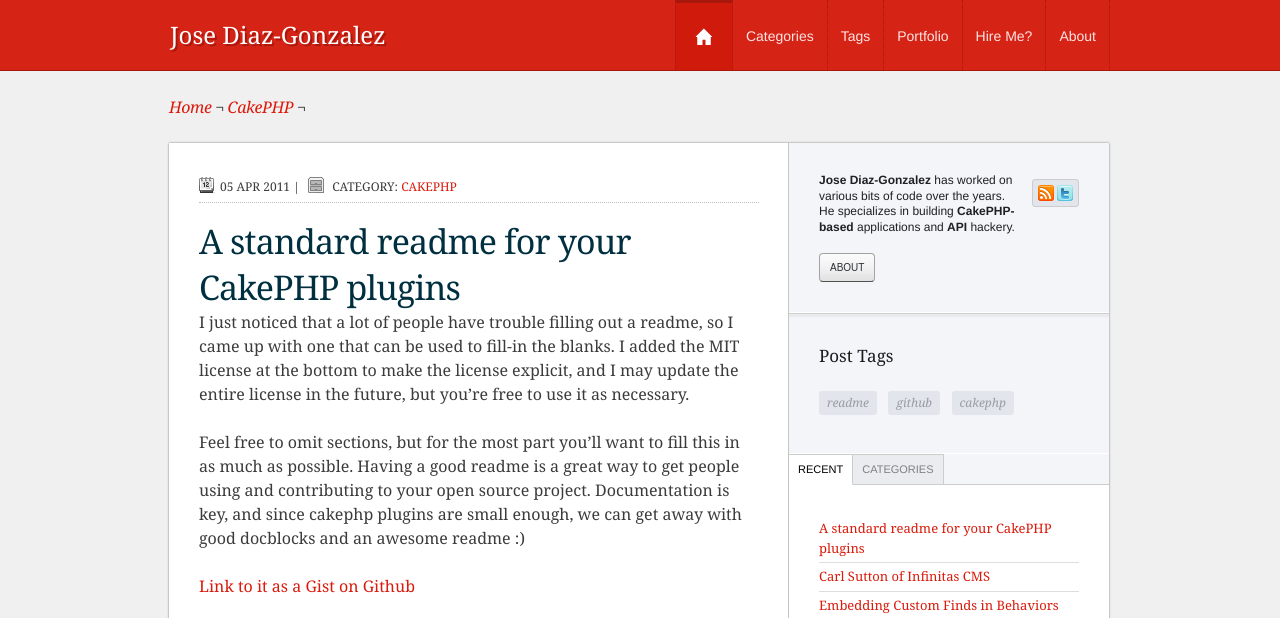
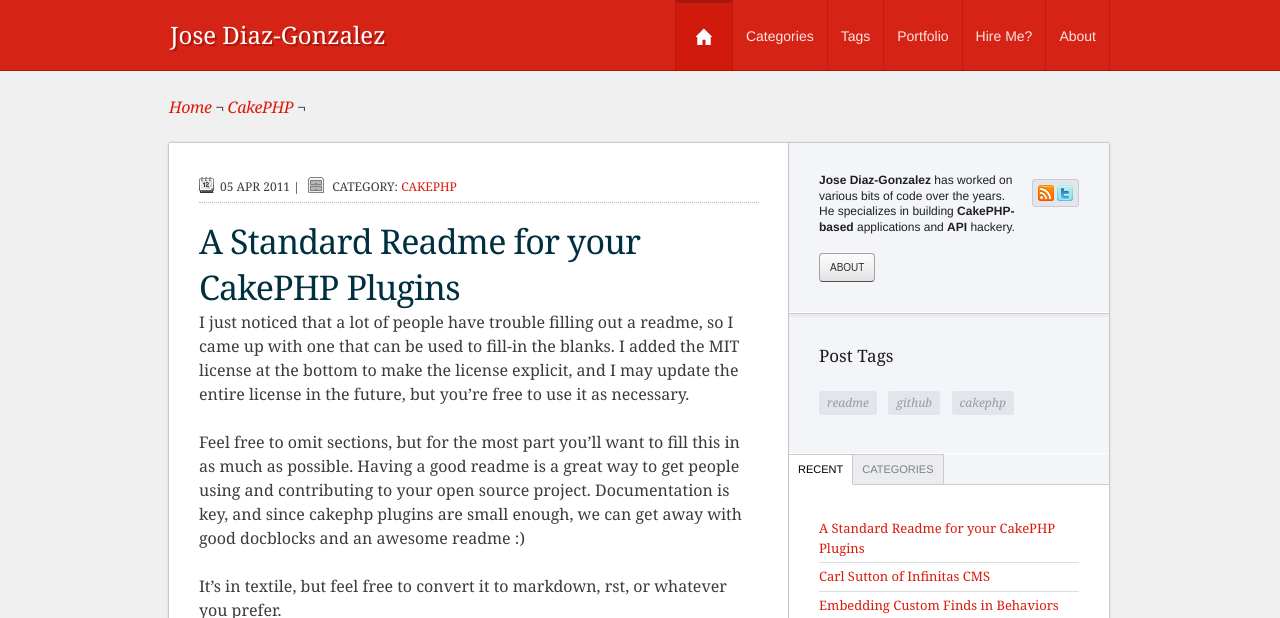
Before and after one commit to husayt/josediazgonzalez.com, a Jekyll site: the page built from _posts/2011-04-05-a-standard-readme-for-your-cakephp-plugins.markdown, in a window 1280 px wide and 900 px high, cut to the strip 0-618 px from the top of the window. Built offline with Jekyll 4.4.1, drawn with Linux system fonts in a browser that asks for light colours; Markdown is read by kramdown in place of the engine named in the settings.

Commit message:
Regenerating Site

```diff
--- a/_posts/2011-04-05-a-standard-readme-for-your-cakephp-plugins.markdown
+++ b/_posts/2011-04-05-a-standard-readme-for-your-cakephp-plugins.markdown
@@ -1,5 +1,5 @@
 ---
-  title: A standard readme for your CakePHP plugins
+  title: A Standard Readme for your CakePHP Plugins
   category: CakePHP
   tags:
     - readme
@@ -12,6 +12,8 @@
 
 Feel free to omit sections, but for the most part you'll want to fill this in as much as possible. Having a good readme is a great way to get people using and contributing to your open source project. Documentation is key, and since cakephp plugins are small enough, we can get away with good docblocks and an awesome readme :)
 
+It's in textile, but feel free to convert it to markdown, rst, or whatever you prefer.
+
 [Link to it as a Gist on Github](https://gist.github.com/903066)
 
 <script src="https://gist.github.com/903066.js?file=readme.textile"></script>
```
